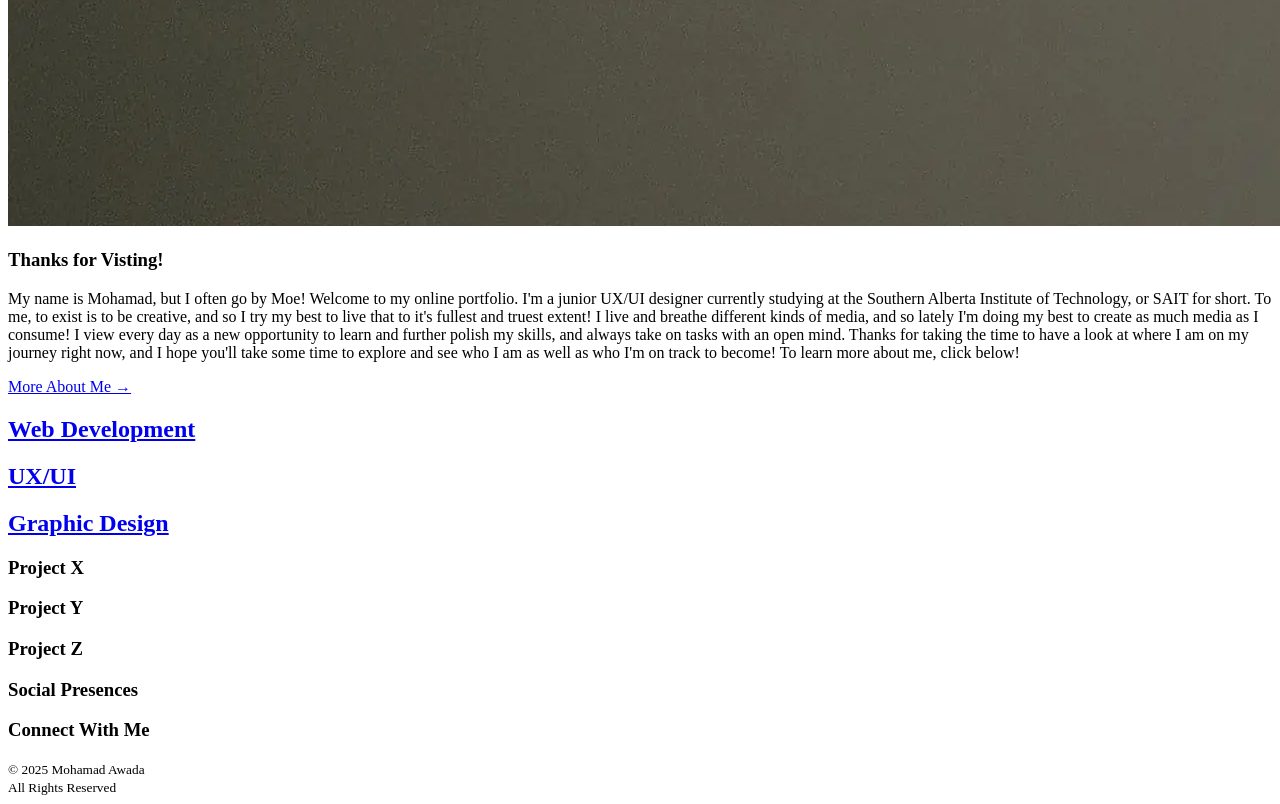
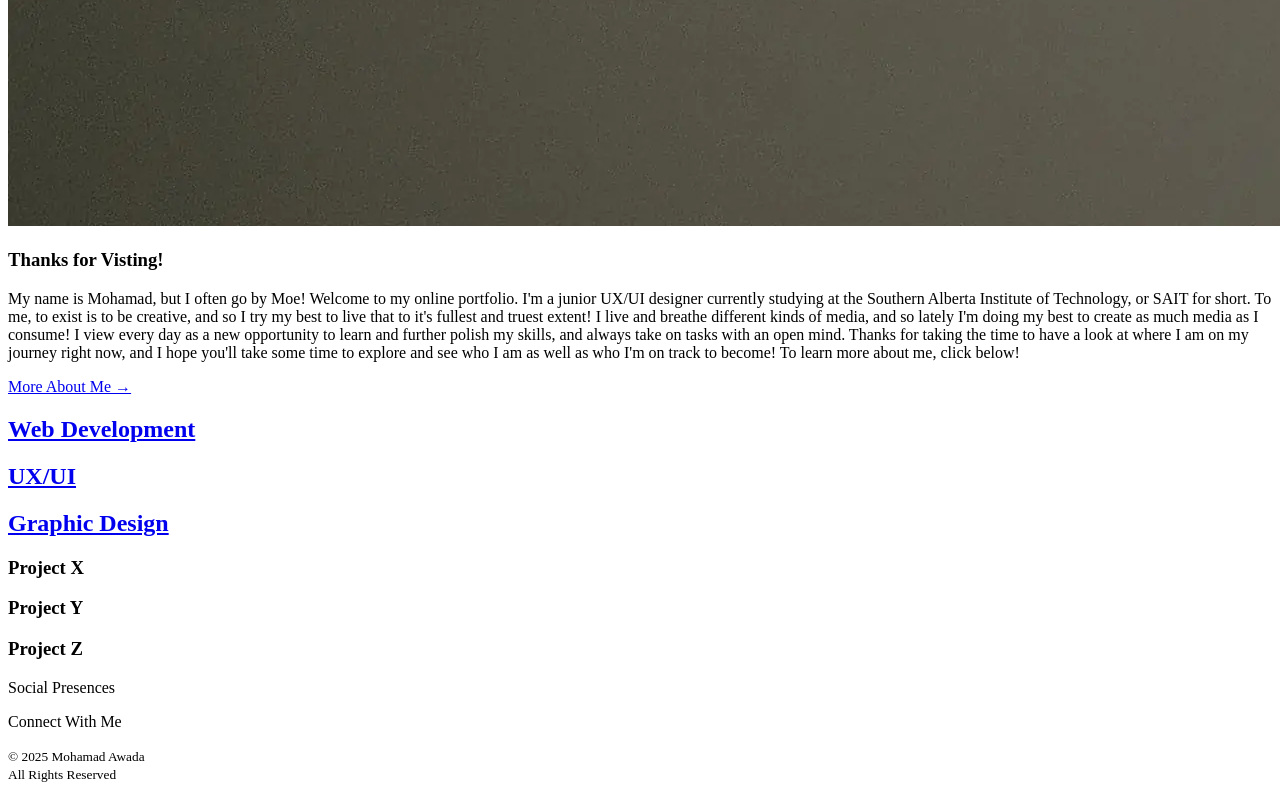
Before and after one commit to HamoudyAwada/mohamad-awada-portfolio, a plain HTML site: page index.html in a window 1280 px wide. Shown: the part 3455-4259 px from the top of the page. Drawn offline with Linux system fonts and the light colour scheme.

Commit message:
fix: align all footer tags so that there are no header tags within the footer
I replaced the <h3> tags in the footer with <p> tags.

```diff
--- a/index.html
+++ b/index.html
@@ -44,11 +44,11 @@
     <script src="./main.js"></script>
 </body>
 <footer>
-<h3>Social Presences</h3>
-<h3>Connect With Me</h3>
-<small> &copy <span id="year"></span> Mohamad Awada <br> All Rights Reserved</small>
-<script>
-    document.getElementById('year').textContent = new Date().getFullYear();
-</script>
+    <p>Social Presences</p>
+    <p>Connect With Me</p>
+    <small> &copy <span id="year"></span> Mohamad Awada <br> All Rights Reserved</small>
+    <script>
+        document.getElementById('year').textContent = new Date().getFullYear();
+    </script>
 </footer>
 </html>
```
Also changed, not shown: html-pages/about.html (+2 -2 lines), html-pages/contact.html (+2 -2 lines), html-pages/hobbies/glass-painting.html (+3 -2 lines), html-pages/hobbies/journaling.html (+3 -2 lines), html-pages/hobbies/quality-time.html (+3 -2 lines), html-pages/hobbies/video-games.html (+3 -2 lines), html-pages/portfolio.html (+2 -2 lines).
